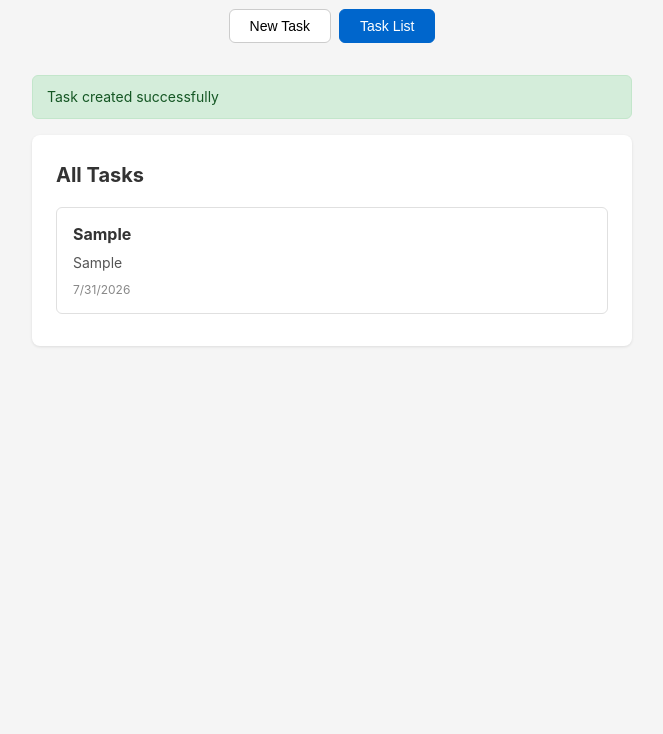
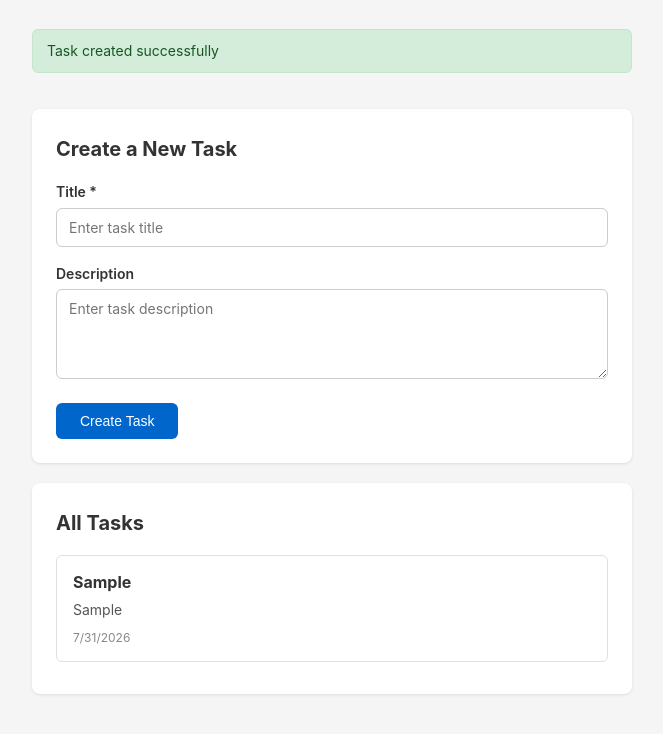
Before and after one commit to jorgemiralles/taskadmin, a website: page index.html in a window 1280 px wide. Both pictures are taken after typing "Sample", "Sample" into the empty fields and a click on the button "Create Task". Shown: the part 88-822 px from the top of the page, without its empty margins (308-971 px from the left). Before the commit the page ends 800 px from the top, so only its background shows below. Drawn offline with Linux system fonts and the light colour scheme.

Commit message:
feat: show task form and task list on the same screen

```diff
--- a/app.js
+++ b/app.js
@@ -46,22 +46,6 @@ function showFlash(message) {
   flashTimer = setTimeout(() => flash.classList.add('hidden'), 3000);
 }
 
-// Navigation
-document.getElementById('nav-create').addEventListener('click', () => {
-  document.getElementById('nav-create').classList.add('active');
-  document.getElementById('nav-list').classList.remove('active');
-  document.getElementById('page-create').classList.remove('hidden');
-  document.getElementById('page-list').classList.add('hidden');
-});
-
-document.getElementById('nav-list').addEventListener('click', () => {
-  document.getElementById('nav-list').classList.add('active');
-  document.getElementById('nav-create').classList.remove('active');
-  document.getElementById('page-list').classList.remove('hidden');
-  document.getElementById('page-create').classList.add('hidden');
-  renderTaskList();
-});
-
 // Create task
 document.getElementById('task-form').addEventListener('submit', (e) => {
   e.preventDefault();
@@ -85,10 +69,8 @@ document.getElementById('task-form').addEventListener('submit', (e) => {
   titleInput.value = '';
   descInput.value = '';
   showFlash('Task created successfully');
-
-  // Switch to list view
-  document.getElementById('nav-list').click();
+  renderTaskList();
 });
 
-// Initial render if on list page
+// Initial render
 renderTaskList();
--- a/index.html
+++ b/index.html
@@ -10,10 +10,6 @@
   <div id="app">
     <header>
       <h1>Task Manager</h1>
-      <nav>
-        <button id="nav-create" class="active">New Task</button>
-        <button id="nav-list">Task List</button>
-      </nav>
     </header>
 
     <main>
@@ -34,7 +30,7 @@
         </form>
       </section>
 
-      <section id="page-list" class="hidden">
+      <section id="page-list">
         <h2>All Tasks</h2>
         <div id="task-list">
           <p class="empty-state">No tasks yet</p>
--- a/styles.css
+++ b/styles.css
@@ -27,25 +27,11 @@ header h1 {
   margin-bottom: 12px;
 }
 
-nav {
-  display: flex;
-  gap: 8px;
-  justify-content: center;
-}
-
-nav button {
-  padding: 8px 20px;
-  border: 1px solid #ccc;
-  background: #fff;
-  border-radius: 6px;
-  cursor: pointer;
-  font-size: 14px;
-}
-
-nav button.active {
-  background: #0066cc;
-  color: #fff;
-  border-color: #0066cc;
+main {
+  display: grid;
+  grid-template-columns: 1fr;
+  gap: 20px;
+  align-items: start;
 }
 
 main section {
@@ -104,6 +90,7 @@ main section h2 {
 }
 
 .flash {
+  grid-column: 1 / -1;
   padding: 10px 14px;
   margin: 0 0 16px;
   border-radius: 6px;
```
Also changed, not shown: specs/start/spec.md (+1 -0 lines), tests/tasks.spec.js (+8 -14 lines), .github/workflows/e2e.yml (deleted), 1 other file.
